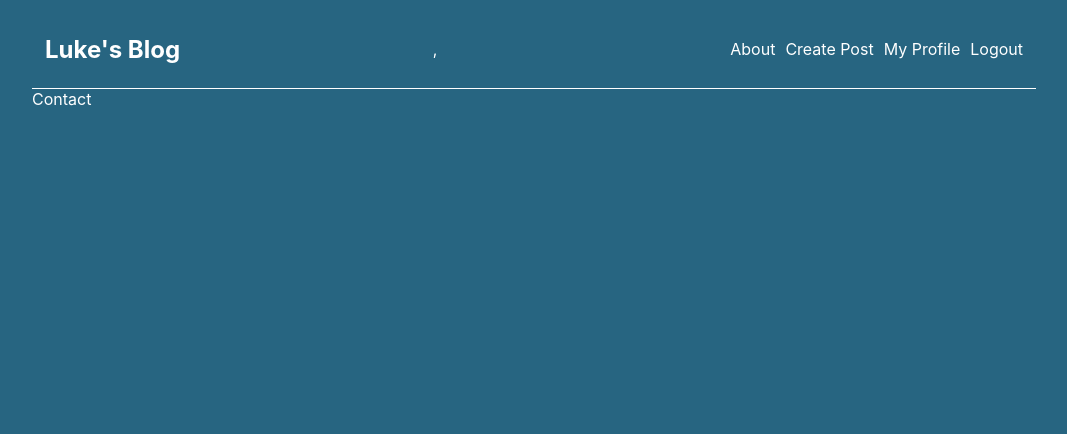
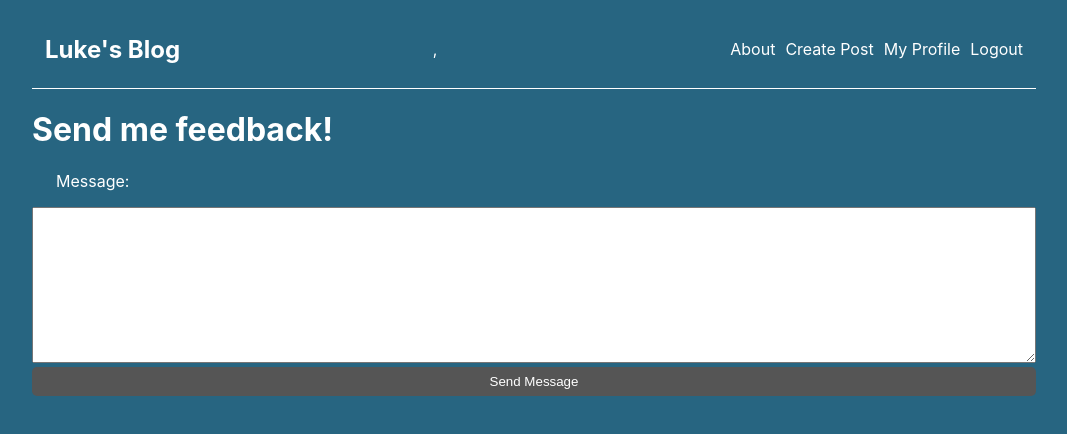
Before and after one commit to yhlli/lukeblog-client, a React (Create React App) app: page /contact in a window 1280 px wide. Shown: the top 434 px of the page, without its empty margins (106-1173 px from the left). Built offline with nearby package versions, Linux system fonts and the light colour scheme; no server answers.

Commit message:
added contact page

```diff
--- a/package.json
+++ b/package.json
@@ -14,6 +14,7 @@
     "@testing-library/user-event": "^13.5.0",
     "axios": "^1.6.8",
     "date-fns": "^3.4.0",
+    "emailjs-com": "^3.2.0",
     "react": "^18.2.0",
     "react-dom": "^18.2.0",
     "react-native-fs": "^2.20.0",
--- a/src/App.scss
+++ b/src/App.scss
@@ -625,3 +625,7 @@ alert{
 a.location:hover{
     color: #888;
 }
+
+textarea{
+    min-width: 100%;
+}
--- a/src/Header.js
+++ b/src/Header.js
@@ -61,6 +61,12 @@ export default function Header(){
               <li><Link to="/blackjack">Blackjack</Link></li>
             </ul>
           </li>
+          {userInfo === null && (
+            <>
+              <li><Link to="/login">Login</Link></li>
+              <li><Link to="/register">Register</Link></li>
+            </>
+          )}
           {userInfo !== null && (
             <>
               <li><Link to="/create">Create Post</Link></li>
@@ -68,12 +74,6 @@ export default function Header(){
               <li><Link onClick={logout}>Logout</Link></li>
             </>
           )}
-          {userInfo === null && (
-            <>
-              <li><Link to="/login">Login</Link></li>
-              <li><Link to="/register">Register</Link></li>
-            </>
-          )}
         </ul>
       </nav>
     </header>
--- a/src/pages/BlackJackPage.js
+++ b/src/pages/BlackJackPage.js
@@ -272,8 +272,8 @@ export default function BlackJack(){
             setLost(true);
         }
         if (playerScore === 21){
+            setBlackJack(true);
             setWin(true);
-            setBlackJack(true);
         }
     }
 
@@ -283,8 +283,8 @@ export default function BlackJack(){
             setSplitLost(true);
         }
         if (splitScore === 21){
+            setSplitBlackJack(true);
             setSplitWin(true);
-            setSplitBlackJack(true);
         }
     }
 
@@ -313,6 +313,7 @@ export default function BlackJack(){
         }
         return false;
     }
+
     const checkDealerAces = ()=>{
             for (let i=0; i<dealerDeck.length; i++){
                 if (dealerAceArray[i]===1){
--- a/src/pages/ContactPage.js
+++ b/src/pages/ContactPage.js
@@ -1,7 +1,60 @@
+import { useState } from "react";
+import emailjs from 'emailjs-com';
+
 export default function ContactPage(){
-    return(
+    const [formData, setFormData] = useState({
+        name: '',
+        email: '',
+        message: '',
+    });
+
+    const [isSubmitting, setIsSubmitting] = useState(false);
+    const [successMessage, setSuccessMessage] = useState('');
+
+    const handleChange = (event) => {
+        setFormData({ ...formData, [event.target.name]: event.target.value });
+    };
+
+    const handleSubmit = async (event) => {
+        event.preventDefault();
+        setIsSubmitting(true);
+
+        try {
+            const response = await emailjs.sendForm(
+                'service_15erxhg', // Replace with your EmailJS service ID
+                'template_pazea98', // Replace with your EmailJS template ID
+                event.target,
+                '9VBB4hWv2XRjmRwZP' // Replace with your EmailJS user ID
+            );
+            setSuccessMessage('Your message has been sent successfully!');
+        } catch (error) {
+            console.error('Error sending email:', error);
+            setSuccessMessage('There was an error sending your message. Please try again.');
+        } finally {
+            setIsSubmitting(false);
+        }
+    };
+    return (
         <>
-            <div>Contact</div>
+        <h1>Send me feedback!</h1>
+        <p>Message:</p>
+        <form className="contact-form" onSubmit={handleSubmit}>
+            <div className="form-group">
+                <textarea
+                    name="message"
+                    id="message"
+                    cols="30"
+                    rows="10"
+                    value={formData.message}
+                    onChange={handleChange}
+                    required
+                ></textarea>
+            </div>
+            <button type="submit" disabled={isSubmitting}>
+                {isSubmitting ? 'Sending...' : 'Send Message'}
+            </button>
+            {successMessage && <p className="success-message">{successMessage}</p>}
+        </form>
         </>
     );
 }
```
Also changed, not shown: 1 other file (tests, documents, lock files or other folders).
